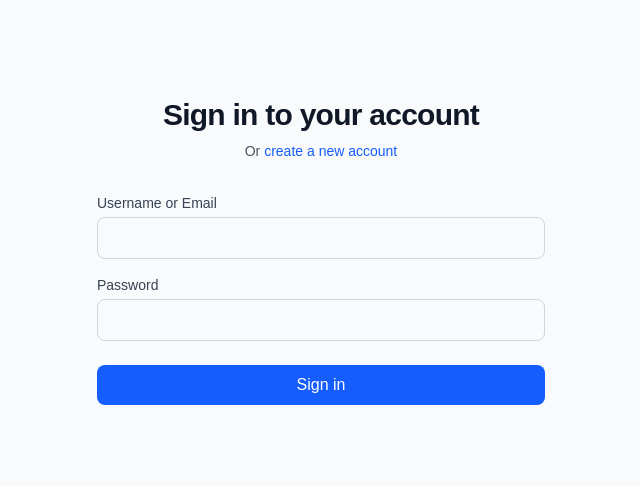
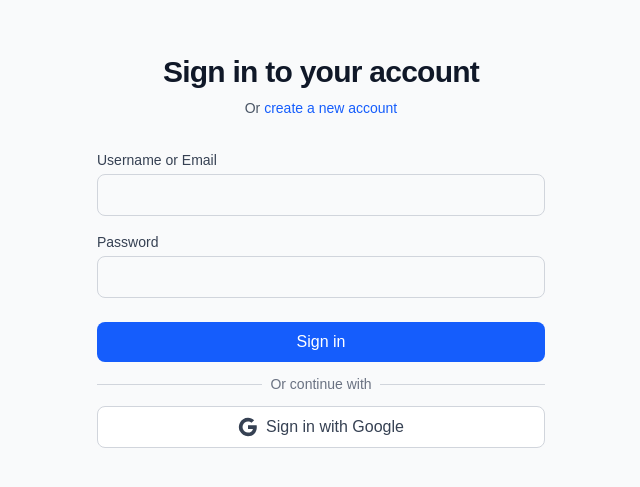
Before and after one commit to bagdja-dev/bagdja-console, a Next.js app: page /login in a window 1280 px wide. Shown: the part 161-648 px from the top of the page, without its empty margins (319-959 px from the left). Built offline with nearby package versions, Linux system fonts and the light colour scheme; no server answers.

Commit message:
finish google auth

```diff
--- a/middleware.ts
+++ b/middleware.ts
@@ -1,7 +1,7 @@
 import { NextResponse } from 'next/server';
 import type { NextRequest } from 'next/server';
 
-const PUBLIC_ROUTES = ['/login', '/register'];
+const PUBLIC_ROUTES = ['/login', '/register', '/auth/callback'];
 
 export function middleware(request: NextRequest) {
   const { pathname } = request.nextUrl;
--- /dev/null
+++ b/src/app/auth/callback/page.tsx
@@ -0,0 +1,73 @@
+'use client';
+
+import { useEffect, useState, Suspense } from 'react';
+import { useRouter, useSearchParams } from 'next/navigation';
+import { setAccessToken } from '@/lib/auth';
+
+function CallbackContent() {
+  const router = useRouter();
+  const searchParams = useSearchParams();
+  const [error, setError] = useState<string | null>(null);
+
+  useEffect(() => {
+    const token = searchParams.get('token');
+
+    if (token) {
+      try {
+        // Store the token
+        setAccessToken(token);
+        // Redirect to dashboard
+        router.replace('/dashboard');
+      } catch (err) {
+        setError('Failed to process authentication. Please try again.');
+        console.error('Auth callback error:', err);
+      }
+    } else {
+      setError('No token received. Please try logging in again.');
+    }
+  }, [searchParams, router]);
+
+  if (error) {
+    return (
+      <div className="flex min-h-screen items-center justify-center bg-gray-50 px-4">
+        <div className="w-full max-w-md space-y-4 text-center">
+          <div className="rounded-md bg-red-50 p-4 text-sm text-red-800">
+            {error}
+          </div>
+          <button
+            onClick={() => router.push('/login')}
+            className="w-full rounded-lg bg-blue-600 px-4 py-2 text-white hover:bg-blue-700"
+          >
+            Back to Login
+          </button>
+        </div>
+      </div>
+    );
+  }
+
+  return (
+    <div className="flex min-h-screen items-center justify-center bg-gray-50">
+      <div className="text-center">
+        <div className="mb-4 text-gray-600">Completing authentication...</div>
+        <div className="inline-block h-8 w-8 animate-spin rounded-full border-4 border-solid border-blue-600 border-r-transparent"></div>
+      </div>
+    </div>
+  );
+}
+
+export default function AuthCallbackPage() {
+  return (
+    <Suspense
+      fallback={
+        <div className="flex min-h-screen items-center justify-center bg-gray-50">
+          <div className="text-center">
+            <div className="mb-4 text-gray-600">Loading...</div>
+            <div className="inline-block h-8 w-8 animate-spin rounded-full border-4 border-solid border-blue-600 border-r-transparent"></div>
+          </div>
+        </div>
+      }
+    >
+      <CallbackContent />
+    </Suspense>
+  );
+}
--- a/src/app/login/page.tsx
+++ b/src/app/login/page.tsx
@@ -2,7 +2,7 @@
 
 import { useState, FormEvent } from 'react';
 import { useRouter } from 'next/navigation';
-import { login } from '@/lib/api';
+import { login, getGoogleLoginUrl } from '@/lib/api';
 import { Input } from '@/ui/input';
 import { Button } from '@/ui/button';
 import type { ApiError } from '@/types';
@@ -78,7 +78,7 @@
             />
           </div>
 
-          <div>
+          <div className="space-y-3">
             <Button
               type="submit"
               className="w-full"
@@ -86,6 +86,46 @@
             >
               {loading ? 'Signing in...' : 'Sign in'}
             </Button>
+
+            <div className="relative">
+              <div className="absolute inset-0 flex items-center">
+                <div className="w-full border-t border-gray-300" />
+              </div>
+              <div className="relative flex justify-center text-sm">
+                <span className="px-2 bg-gray-50 text-gray-500">Or continue with</span>
+              </div>
+            </div>
+
+            <Button
+              type="button"
+              variant="outline"
+              className="w-full"
+              onClick={() => {
+                const googleUrl = getGoogleLoginUrl();
+                window.location.href = googleUrl;
+              }}
+              disabled={loading}
+            >
+              <svg className="w-5 h-5 mr-2" viewBox="0 0 24 24">
+                <path
+                  fill="currentColor"
+                  d="M22.56 12.25c0-.78-.07-1.53-.2-2.25H12v4.26h5.92c-.26 1.37-1.04 2.53-2.21 3.31v2.77h3.57c2.08-1.92 3.28-4.74 3.28-8.09z"
+                />
+                <path
+                  fill="currentColor"
+                  d="M12 23c2.97 0 5.46-.98 7.28-2.66l-3.57-2.77c-.98.66-2.23 1.06-3.71 1.06-2.86 0-5.29-1.93-6.16-4.53H2.18v2.84C3.99 20.53 7.7 23 12 23z"
+                />
+                <path
+                  fill="currentColor"
+                  d="M5.84 14.09c-.22-.66-.35-1.36-.35-2.09s.13-1.43.35-2.09V7.07H2.18C1.43 8.55 1 10.22 1 12s.43 3.45 1.18 4.93l2.85-2.22.81-.62z"
+                />
+                <path
+                  fill="currentColor"
+                  d="M12 5.38c1.62 0 3.06.56 4.21 1.64l3.15-3.15C17.45 2.09 14.97 1 12 1 7.7 1 3.99 3.47 2.18 7.07l3.66 2.84c.87-2.6 3.3-4.53 6.16-4.53z"
+                />
+              </svg>
+              Sign in with Google
+            </Button>
           </div>
         </form>
       </div>
--- a/src/lib/api.ts
+++ b/src/lib/api.ts
@@ -102,6 +102,19 @@
 }
 
 /**
+ * Get Google OAuth login URL
+ */
+export function getGoogleLoginUrl(): string {
+  const AUTH_API_BASE = process.env.NEXT_PUBLIC_AUTH_API || 'https://auth.bagdja.com';
+  const redirectUri = encodeURIComponent(
+    typeof window !== 'undefined'
+      ? `${window.location.origin}/auth/callback`
+      : 'http://localhost:3000/auth/callback'
+  );
+  return `${AUTH_API_BASE}/auth/google?redirect_uri=${redirectUri}`;
+}
+
+/**
  * Logout user
  */
 export function logout(): void {
```
